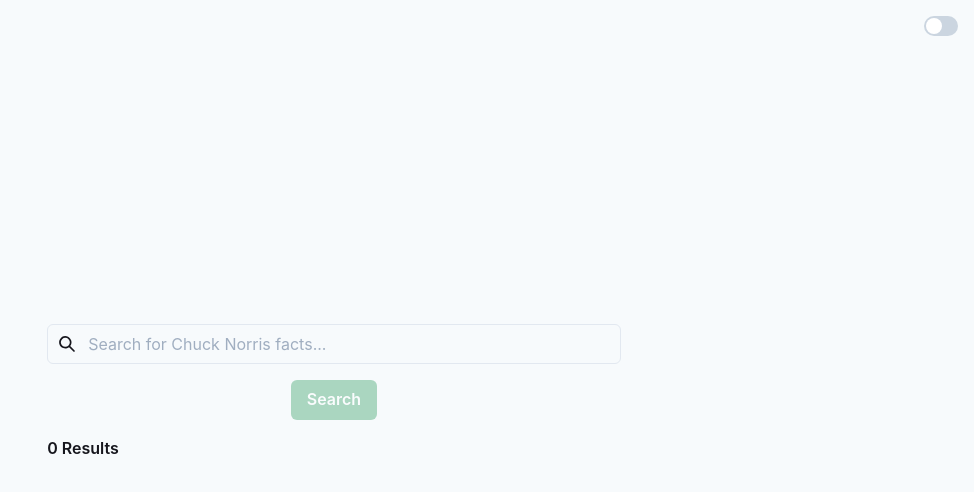
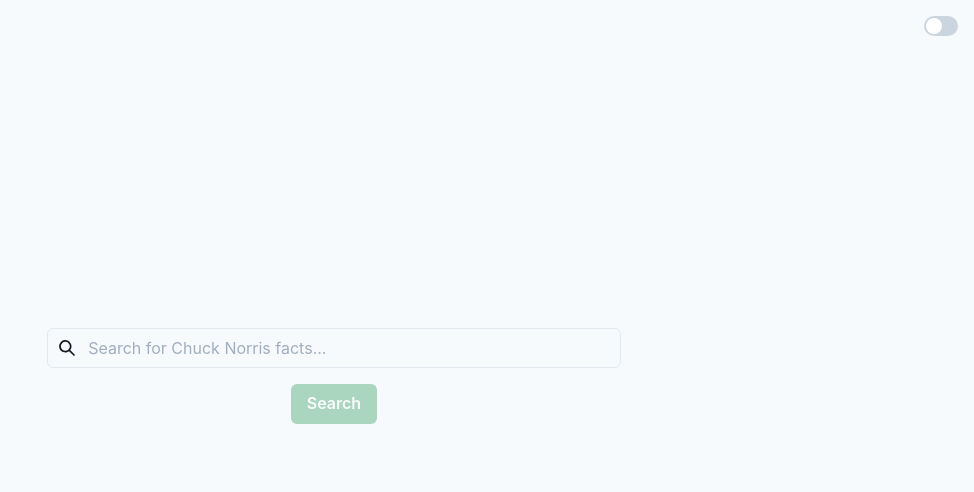
Before and after one commit to TGlide/chuck-norris-facts-nextjs, a Next.js app: page / in a window 1280 px wide. Shown: the top 492 px of the page, without its empty margins (306-1280 px from the left). Built offline with nearby package versions, Linux system fonts and the light colour scheme.

Commit message:
feat(search): error handling

```diff
--- a/src/components/Results.tsx
+++ b/src/components/Results.tsx
@@ -11,7 +11,7 @@
   return (
     <Box w="100%" mt={4}>
       <Text fontWeight={600} textAlign="left">
-        {results.length} Results
+        {!!results.length && `${results.length} Results`}
       </Text>
 
       <VStack spacing={4} maxH="50vh" overflowY="scroll" mt={4}>
--- a/src/components/Search.tsx
+++ b/src/components/Search.tsx
@@ -5,9 +5,11 @@
   Input,
   InputGroup,
   InputLeftElement,
+  Text,
 } from "@chakra-ui/react";
 import React, { useState } from "react";
 import { Search, SearchResult } from "../api/Search";
+import theme from "../theme";
 
 interface SearchBarProps {
   setResults: React.Dispatch<React.SetStateAction<SearchResult[]>>;
@@ -16,17 +18,19 @@
 const SearchBar: React.FC<SearchBarProps> = ({ setResults }) => {
   const [inputValue, setInputValue] = useState("");
   const [loading, setLoading] = useState(false);
+  const [error, setError] = useState("");
 
   const handleSubmit = async (e: React.FormEvent<HTMLDivElement>) => {
     e.preventDefault();
     setLoading(true);
+    setError("");
 
     try {
       const resp = await Search(inputValue);
 
       setResults(resp.result);
     } catch (e) {
-      console.error(e);
+      setError("No results returned.");
     } finally {
       setLoading(false);
     }
@@ -61,6 +65,9 @@
       >
         Search
       </Button>
+      <Text mt={4} color={theme.colors.red[400]}>
+        {error}
+      </Text>
     </Box>
   );
 };
```
